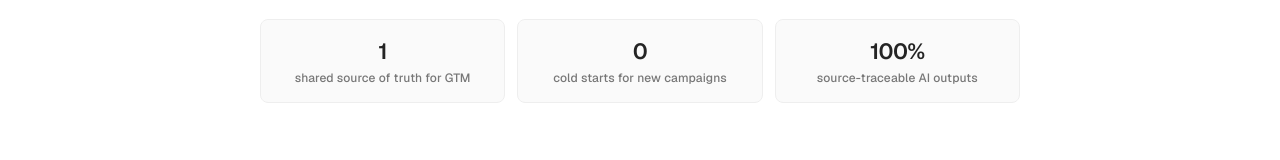
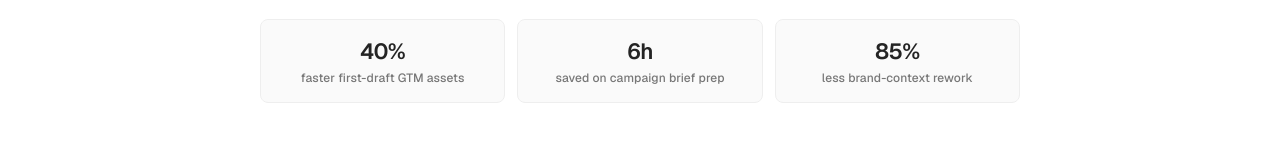
Before and after one commit to Thoufik001/Startup-OS, a React (Vite) app: page / in a window 1280 px wide. Shown: the part 471-631 px from the top of the page. Built offline with nearby package versions, Linux system fonts and the light colour scheme.

Commit message:
Strengthen landing outcome metrics

```diff
--- a/src/App.jsx
+++ b/src/App.jsx
@@ -2355,9 +2355,9 @@ function LandingPage({ onGetStarted }) {
     ["03", "Trust the output", "Review citations, context trace, and version history before the team ships."],
   ];
   const stats = [
-    ["1", "shared source of truth for GTM"],
-    ["0", "cold starts for new campaigns"],
-    ["100%", "source-traceable AI outputs"],
+    ["40%", "faster first-draft GTM assets"],
+    ["6h", "saved on campaign brief prep"],
+    ["85%", "less brand-context rework"],
   ];
   const useCases = {
     content: {
@@ -2666,9 +2666,9 @@ function LandingPage({ onGetStarted }) {
 
 function LandingPageV2({ onGetStarted }) {
   const outcomes = [
-    ["1", "shared source of truth for GTM"],
-    ["0", "cold starts for new campaigns"],
-    ["100%", "source-traceable AI outputs"],
+    ["40%", "faster first-draft GTM assets"],
+    ["6h", "saved on campaign brief prep"],
+    ["85%", "less brand-context rework"],
   ];
   const workflow = [
     { icon: BookOpen, title: "Define the source of truth", text: "Store positioning, ICP, proof, competitor notes, tone, and design references as source pages." },
```
